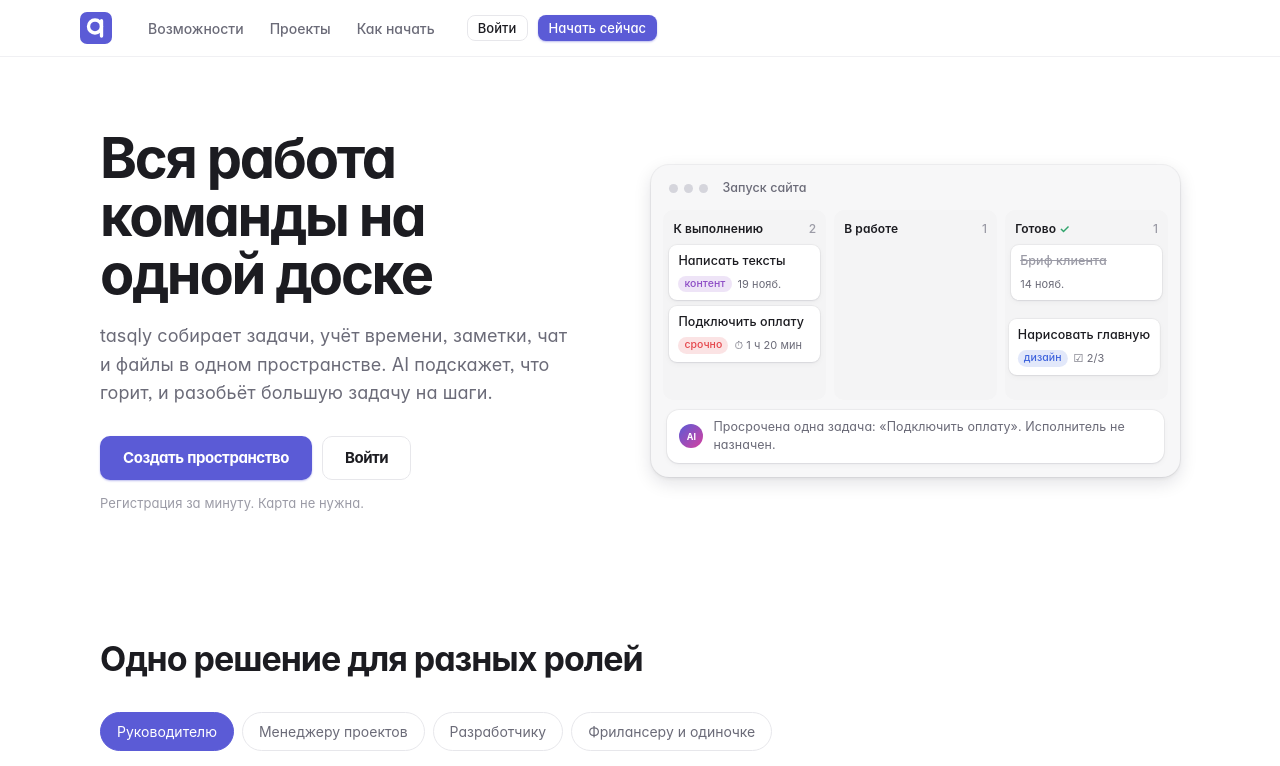
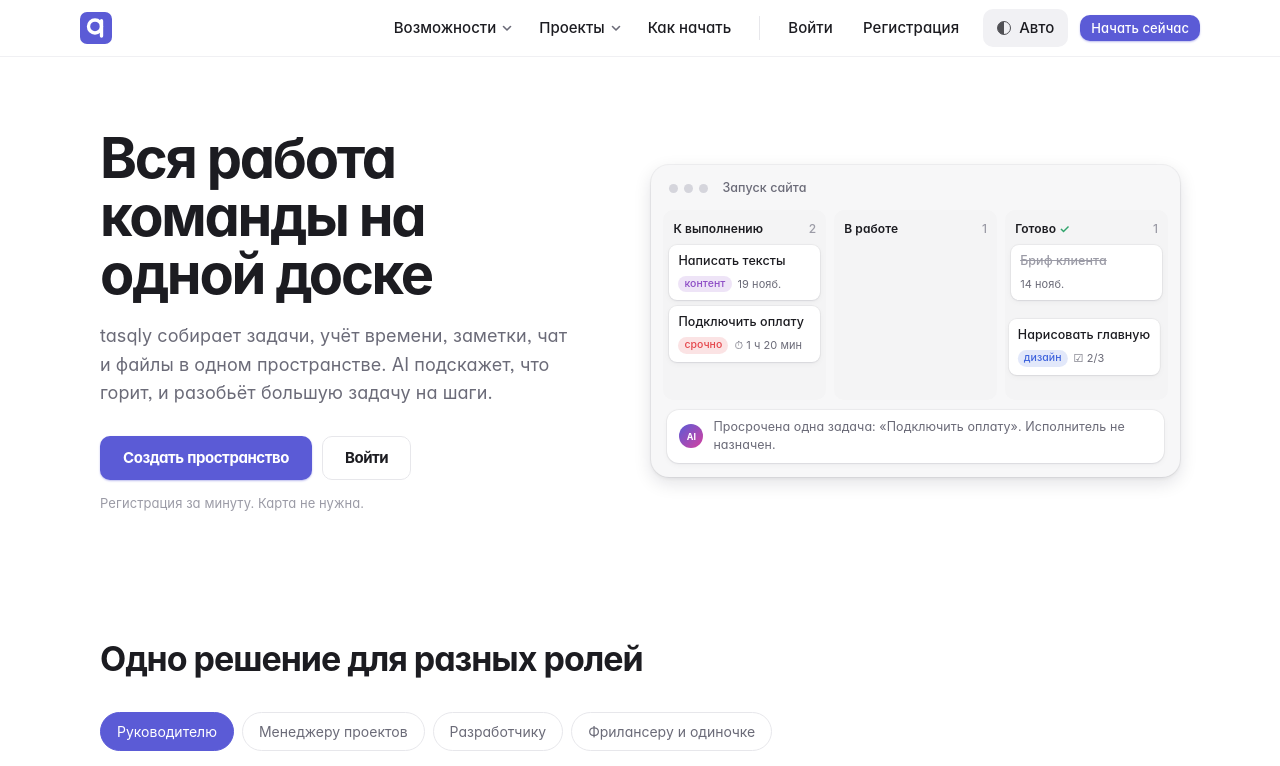
Before and after one commit to gdev49df/tasqly, a website: page public/index.html in a window 1280 px wide. Shown: the top 766 px of the page. Drawn offline with Linux system fonts and the light colour scheme; no server answers.

Commit message:
шапка лендинга: выпадающие меню, разделитель, войти/регистрация, переключатель темы, кнопка «начать сейчас»
Co-Authored-By: Claude Sonnet 5.5 <noreply@anthropic.com>
Claude-Session: https://claude.ai/code/session_01LKqLCCWrNtX5ExUd2dsN6w

```diff
--- a/public/app.js
+++ b/public/app.js
@@ -633,6 +633,27 @@
     };
     const logo = logoEl();
 
+    const chev = () => { const sp = h('span', { class: 'chev', 'aria-hidden': 'true' }); sp.innerHTML = '<svg viewBox="0 0 12 12" width="12" height="12" fill="none" stroke="currentColor" stroke-width="1.6" stroke-linecap="round" stroke-linejoin="round"><path d="M2.5 4.5 6 8l3.5-3.5"/></svg>'; return sp; };
+    const dd = (label, items) => h('button', { class: 'nav-dd', 'aria-haspopup': 'menu', onclick: (e) => openMenu(e.currentTarget, items.map(([t, id]) => ({ label: t, onClick: to(id) }))) }, label, chev());
+    const themeNames = { auto: 'Авто', light: 'Светлая', dark: 'Тёмная' };
+    const themeChip = h('button', { class: 'nav-chip', 'aria-label': 'Сменить тему', onclick: () => {
+      const order = ['auto', 'light', 'dark'];
+      const next = order[(order.indexOf(themeStore.get()) + 1) % order.length];
+      themeStore.set(next); applyTheme(next); themeChip.querySelector('span').textContent = themeNames[next];
+    } }, h('i', { class: 'chip-dot' }), h('span', null, themeNames[themeStore.get()]));
+    function landNav() {
+      return h(
+        'header',
+        { class: 'land-nav' },
+        logo,
+        h('span', { class: 'grow' }),
+        h('nav', { class: 'land-links' }, dd('Возможности', [['Задачи и доски', 'features'], ['Учёт времени', 'features'], ['AI tasqly', 'features']]), dd('Проекты', [['Базовый', 'kinds'], ['Продвинутый', 'kinds'], ['IT', 'kinds']]), h('button', { onclick: to('steps') }, 'Как начать')),
+        ...(state.user
+          ? [h('a', { class: 'btn small', href: '#/' }, 'Кабинет')]
+          : [h('span', { class: 'nav-sep' }), h('a', { class: 'nav-link', href: '#/login' }, 'Войти'), h('a', { class: 'nav-link nav-reg', href: '#/register' }, 'Регистрация'), themeChip, h('a', { class: 'btn small nav-cta', href: '#/register' }, 'Начать сейчас')]),
+      );
+    }
+
     // демо-доска: одна карточка сама переезжает в «Готово»
     const demoCard = (title, extra = [], cls = '') => h('div', { class: `demo-card ${cls}` }, h('div', { class: 'demo-title' }, title), h('div', { class: 'demo-meta' }, extra));
     const demo = h(
@@ -703,7 +724,7 @@
       h(
         'div',
         { class: 'land' },
-        h('header', { class: 'land-nav' }, logo, h('nav', { class: 'land-links' }, h('button', { onclick: to('features') }, 'Возможности'), h('button', { onclick: to('kinds') }, 'Проекты'), h('button', { onclick: to('steps') }, 'Как начать')), h('span', { class: 'grow' }), ...(state.user ? [h('a', { class: 'btn small', href: '#/' }, 'Кабинет')] : [h('a', { class: 'btn ghost small', href: '#/login' }, 'Войти'), h('a', { class: 'btn small', href: '#/register' }, 'Начать сейчас')])),
+        landNav(),
         h(
           'section',
           { class: 'hero' },
--- a/public/styles.css
+++ b/public/styles.css
@@ -807,6 +807,8 @@ select, input, textarea { transition: border-color 0.15s, box-shadow 0.15s, back
 .land { width: 100%; }
 .land-nav { position: sticky; top: 0; z-index: 20; display: flex; align-items: center; gap: 10px; height: 56px; padding: env(safe-area-inset-top) max(16px, calc((100% - 1120px) / 2)) 0; box-sizing: content-box; background: color-mix(in srgb, var(--bg) 78%, transparent); backdrop-filter: saturate(1.8) blur(20px); -webkit-backdrop-filter: saturate(1.8) blur(20px); border-bottom: 1px solid color-mix(in srgb, var(--border) 60%, transparent); }
 .land-nav .logo { font-size: 19px; margin-right: 14px; }
+.land-nav { gap: 6px; }
+.land-nav .grow { flex: 1; }
 .land-nav .logo-mark { width: 32px; height: 32px; }
 .land-links { display: flex; gap: 2px; }
 .land-links button { border: 0; background: transparent; color: var(--muted); padding: 7px 12px; border-radius: 8px; font-weight: 500; transition: color 0.12s, background 0.12s; }
@@ -895,3 +897,17 @@ a.btn:hover { text-decoration: none; }
 .role-list li::before { content: '✓'; position: absolute; left: 16px; color: var(--accent); font-weight: 700; }
 .ftab-text { max-width: 640px; color: var(--muted); font-size: 16px; line-height: 1.6; margin: 0 0 18px; animation: tq-fade .3s var(--ease-out); }
 @media (prefers-reduced-motion: reduce) { .role-list li, .ftab-text { animation: none; } }
+
+/* лендинг: шапка как у крупных продуктов */
+.land-links button.nav-dd { display: inline-flex; align-items: center; gap: 5px; color: var(--text); font-size: 15px; }
+.nav-dd .chev { display: inline-flex; color: var(--muted); transition: transform .2s var(--ease-out); }
+.nav-dd[aria-expanded='true'] .chev, .nav-dd:hover .chev { transform: translateY(1px); color: var(--text); }
+.land-links button { color: var(--text); font-size: 15px; }
+.nav-sep { width: 1px; height: 24px; background: var(--border); margin: 0 10px; }
+.nav-link { padding: 7px 12px; border-radius: 8px; color: var(--text); font-weight: 500; font-size: 15px; }
+.nav-link:hover { background: var(--hover); text-decoration: none; }
+.nav-chip { display: inline-flex; align-items: center; gap: 8px; padding: 8px 14px; margin: 0 6px; border: 0; border-radius: 10px; background: var(--hover); color: var(--text); font: inherit; font-size: 15px; font-weight: 500; cursor: pointer; }
+.chip-dot { width: 14px; height: 14px; border-radius: 50%; border: 1.6px solid currentColor; background: linear-gradient(90deg, currentColor 50%, transparent 50%); opacity: .75; }
+.nav-cta { padding: 9px 16px; border-radius: 10px; font-size: 15px; }
+@media (max-width: 900px) { .nav-sep, .nav-reg, .nav-chip { display: none; } }
+@media (max-width: 720px) { .land-links { display: none; } }
```
